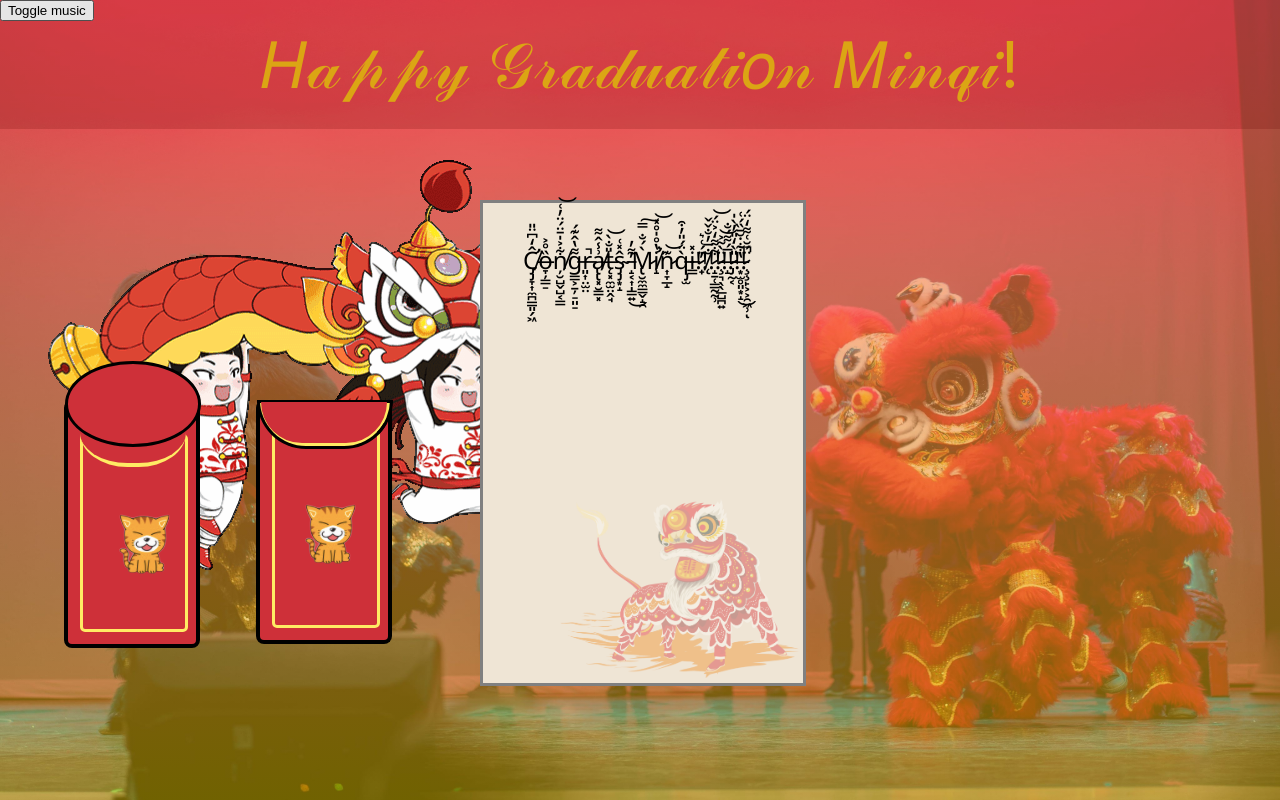
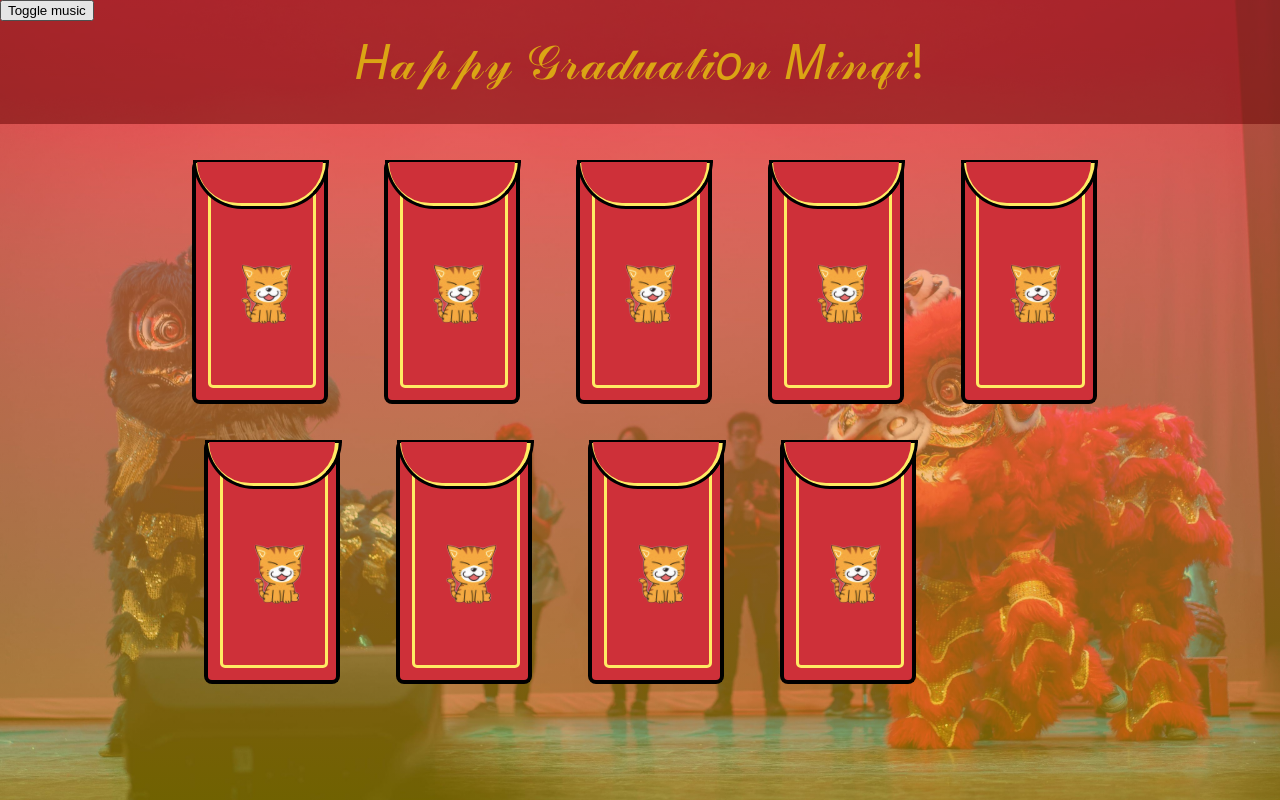
Before and after one commit to mattliu-mygit/minqi-graduation-project, a React (Create React App) app: page / in a window 1280 px wide. Built offline with nearby package versions, Linux system fonts and the light colour scheme.

Commit message:
Running girl implemented, as well as envelope open and close mechanisms

```diff
--- a/package.json
+++ b/package.json
@@ -7,6 +7,7 @@
     "@testing-library/react": "^11.1.0",
     "@testing-library/user-event": "^12.1.10",
     "react": "^17.0.1",
+    "react-audio-player": "^0.14.0",
     "react-dom": "^17.0.1",
     "react-scripts": "4.0.0",
     "use-sound": "^2.0.1",
--- a/src/App.js
+++ b/src/App.js
@@ -6,33 +6,33 @@ import background from './background.jpeg';
 import sevenStar from './sevenStar.mp3';
 import RunningGirl from './Components/RunningGirl';
 import OpenedMessage from './Components/OpenedMessage';
+import ReactAudioPlayer from 'react-audio-player';
 //import banner from './banner.png';
 
 function App() {
   const [sound, setSound] = useState(true);
+  const [verticalLevel, setVerticalLevel] = useState(0);
+  const [x, setX] = useState(-30);
+  const [envelopes, setEnvelopes] = useState([]);
+  const [lastPushed, setLastPushed] = useState(0);
+  const [r, setR] = useState(true);
+  const [opened, setOpened] = useState(0);
 
   useEffect(() => {
-    const audio = document.getElementById('audio');
-    audio.play();
-  }, []);
-
-  useEffect(() => {
-    const audio = document.getElementById('audio');
-    if (sound) {
-      audio.play();
-    } else {
-      audio.pause();
+    if (
+      !(parseInt(x + 20) % 15) &&
+      x + 20 > 10 &&
+      ((x + 20 > lastPushed + 1 && r) || (x + 20 < lastPushed - 1 && !r))
+    ) {
+      console.log('pushing envelope');
+      setLastPushed(x + 20);
+      envelopes.push([x + 20, verticalLevel, envelopes.length + 1]);
     }
-  }, [sound]);
+    //console.log(envelopes);
+  }, [x, verticalLevel]);
 
   return (
     <>
-      <audio
-        id="audio"
-        autoPlay={true}
-        src={sevenStar}
-        type="audio/mp3"
-      ></audio>
       <div
         className="App"
         style={{
@@ -40,46 +40,65 @@ function App() {
           height: window.innerHeight,
           background: `linear-gradient(rgba(255, 105, 100, 0.7), rgba(222, 193, 0, 0.5)), url(${background})`,
           backgroundRepeat: 'no-repeat',
-          backgroundSize: '100% 100%',
+          backgroundSize: '100%',
+          backgroundPositionY: 'center',
         }}
-      >
+        onClick={() => {
+          console.log('setting open');
+          setOpened(0);
+        }}
+      ></div>
+      {sound ? (
+        <ReactAudioPlayer
+          src={sevenStar}
+          autoPlay={true}
+          controls={false}
+          loop={true}
+          preload
+        />
+      ) : null}
       <div
         style={{
-            fontSize: window.innerWidth / 20,
+          fontSize: '300%',
           textAlign: 'center',
           color: '#DBA514',
-            backgroundColor: 'rgba(100, 0, 0, 0.2)',
+          backgroundColor: 'rgba(100, 0, 0, 0.5)',
           //borderRadius: '12px',
-            padding: '2%',
+          padding: '2.5%',
+          position: 'absolute',
+          width: '95%',
+          top: '0rem',
+          left: '0rem',
         }}
       >
         𝐻𝒶𝓅𝓅𝓎 𝒢𝓇𝒶𝒹𝓊𝒶𝓉𝒾𝑜𝓃 𝑀𝒾𝓃𝓆𝒾!
       </div>
-        {/* <div
-          style={{
-            backgroundColor: 'rgba(100, 0, 0, 0.2)',
-            width: '100%',
-            height: '25%',
-          }}
-        >
-          <img
-            src={banner}
-            style={{
-              width: '80%',
-              height: '60%',
-              objectFit: 'cover',
-              display: 'block',
-              marginLeft: 'auto',
-              marginRight: 'auto',
-            }}
-            alt="can'tfind banner"
-          ></img>
-        </div> */}
-        <RunningGirl />
-        <OpenEnvelope />
-        <ClosedEnvelope />
-        <OpenedMessage />
-      </div>
+      {/* {envelopes.forEach((envelope) => {
+          console.log(envelopes);
+          return envelope;
+        })} */}
+      {envelopes.map((envelope) => {
+        const out = (
+          <ClosedEnvelope
+            x={envelope[0]}
+            verticalLevel={envelope[1]}
+            id={envelope[2]}
+            setOpened={setOpened}
+            open={opened}
+          />
+        );
+        return out;
+      })}
+      <RunningGirl
+        x={x}
+        setX={setX}
+        verticalLevel={verticalLevel}
+        setVerticalLevel={setVerticalLevel}
+        r={r}
+        setR={setR}
+      />
+      {/* </div> */}
+      {opened !== 0 ? <OpenedMessage id={opened} /> : null}
       <button
         onClick={() => {
           setSound(!sound);
--- a/src/Components/ClosedEnvelope.js
+++ b/src/Components/ClosedEnvelope.js
@@ -1,16 +1,32 @@
-import React from 'react';
+import React, { useState, useEffect } from 'react';
 import cat from './cat.png';
+import OpenEnvelope from './OpenEnvelope';
 
-const WellWishes = () => {
+const ClosedEnvelope = (props) => {
+  // useEffect(() => {
+  //   if (props.open !== props.index) {
+  //     setClicked(false);
+  //   }
+  // }, [props]);
   return (
+    <>
+      {props.open !== props.id ? (
+        <a
+          onClick={() => {
+            console.log('envelope');
+            //setClicked(!clicked);
+            console.log(props.open, props.id);
+            props.setOpened(props.id);
+          }}
+        >
           <div
             style={{
               backgroundColor: 'rgb(206, 48, 57)',
               width: window.innerWidth / 10,
               height: (3 * window.innerHeight) / 10,
               position: 'absolute',
-        top: '50%',
-        left: '20%',
+              top: `${props.verticalLevel * 35 + 20}%`,
+              left: `${props.x}%`,
               borderRadius: '8px',
               border: 'solid',
               borderWidth: '0.3rem',
@@ -68,7 +84,19 @@ const WellWishes = () => {
               }}
             ></div>
           </div>
+        </a>
+      ) : (
+        <>
+          <OpenEnvelope
+            x={props.x}
+            verticalLevel={props.verticalLevel}
+            setOpened={props.setOpened}
+            index={props.index}
+          />
+        </>
+      )}
+    </>
   );
 };
 
-export default WellWishes;
+export default ClosedEnvelope;
--- a/src/Components/OpenEnvelope.js
+++ b/src/Components/OpenEnvelope.js
@@ -1,16 +1,22 @@
-import React from 'react';
+import React, { useEffect } from 'react';
 import cat from './cat.png';
 
-const WellWishes = () => {
+const OpenEnvelope = (props) => {
   return (
+    <a
+      onClick={() => {
+        console.log('resetting');
+        props.setOpened(0);
+      }}
+    >
       <div
         style={{
           backgroundColor: 'rgb(206, 48, 57)',
           width: window.innerWidth / 10,
           height: (3 * window.innerHeight) / 10,
           position: 'absolute',
-        top: '50%',
-        left: '5%',
+          top: `${props.verticalLevel * 35 + 20}%`,
+          left: `${props.x}%`,
           borderRadius: '8px',
           border: 'solid',
           borderWidth: '0.3rem',
@@ -64,7 +70,8 @@ const WellWishes = () => {
           }}
         ></div>
       </div>
+    </a>
   );
 };
 
-export default WellWishes;
+export default OpenEnvelope;
--- a/src/Components/OpenedMessage.js
+++ b/src/Components/OpenedMessage.js
@@ -34,7 +34,7 @@ const OpenedMessage = (props) => {
           left: '2.5rem',
         }}
       >
-        Ĉ̸̡̡̛̞͎̼̪̳͈̗͖̒͆̈̎ȍ̶̞̦͇̠̊͐ņ̸̮̺̬̺͔͇͋͐̍̄̈́̈̓͑͝g̵̳͕̱̦̠͈̠͌̔̂͊́r̵͈͎̤̫̤̚a̸̢̢͓̮̳͓͗̾̂͌t̶̨͓̼̫̤̭̘̎̐̀͝ŝ̴̡̡͙̝̽͑ ̵̝͔͎̩̳͍͌̓̕͜M̷̢̮̼̼̳̬̝̯̀́̐̿͠i̸̛̝̔̊̍̊̽͘͝n̷͎̞̲̝͊͝q̵̡̫̀̈́̎̓͒i̵̳̽!̷̟̈́͑͛̕!̸̨̐̅̓̐̌̌!̷̝̱̜̳̰̰̹͋͌̒͐̈́͝!̷̧͉̖̖̲̺̪͍̈̀͂͐͝!̶̝̅́͌́̐!̷̡̰͔̎̀̒̎̓̀̍!̶͙̫̥͈͙̝̔͋̇̆̄̏́͑̚͜!̷̧̧̙͕͕̯͖̹̈́̆͑͌̒̈́̚ͅ
+        {props.id}
       </div>
     </div>
   );
--- a/src/Components/RunningGirl.js
+++ b/src/Components/RunningGirl.js
@@ -1,20 +1,29 @@
-import React from 'react';
+import React, { useState, useEffect } from 'react';
 import girl from './girl.gif';
 
-const RunningGirl = () => {
+const RunningGirl = (props) => {
+  useEffect(() => {
+    if (props.x < 69 && props.r) {
+      setTimeout(() => props.setX(props.x + 0.05), 1);
+    } else if (props.r && props.verticalLevel === 0) {
+      props.setVerticalLevel(props.verticalLevel + 1);
+      props.setR(false);
+    } else if (props.x > -31 && !props.r) {
+      setTimeout(() => props.setX(props.x - 0.05), 1);
+    }
+  }, [props.x, props.r]);
+
   return (
     <div
-      style={
-        {
-          // backgroundImage: `url(${girl})`,
-          // width: '20%',
-          // height: '20%',
-          // backgroundRepeat: 'no-repeat',
-          // backgroundSize: '100% 100%',
-        }
-      }
+      style={{
+        width: '30%',
+        position: 'absolute',
+        top: `${props.verticalLevel * 35 + 20}%`,
+        left: `${props.x}%`,
+        transform: `scaleX(${props.r ? 1 : -1})`,
+      }}
     >
-      <img src={girl}></img>
+      <img src={girl} style={{ width: '100%' }}></img>
     </div>
   );
 };
```
Lines whose indentation alone changed are shown as unchanged.
